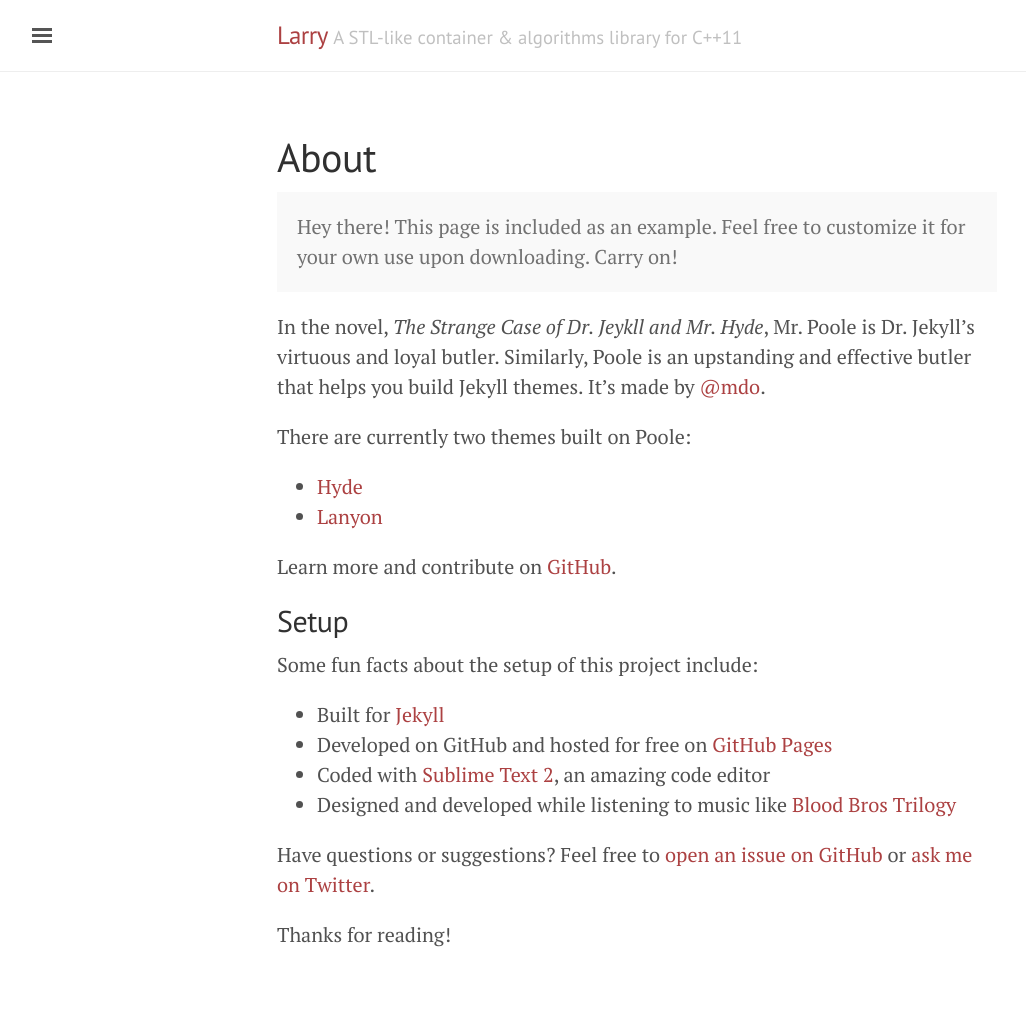
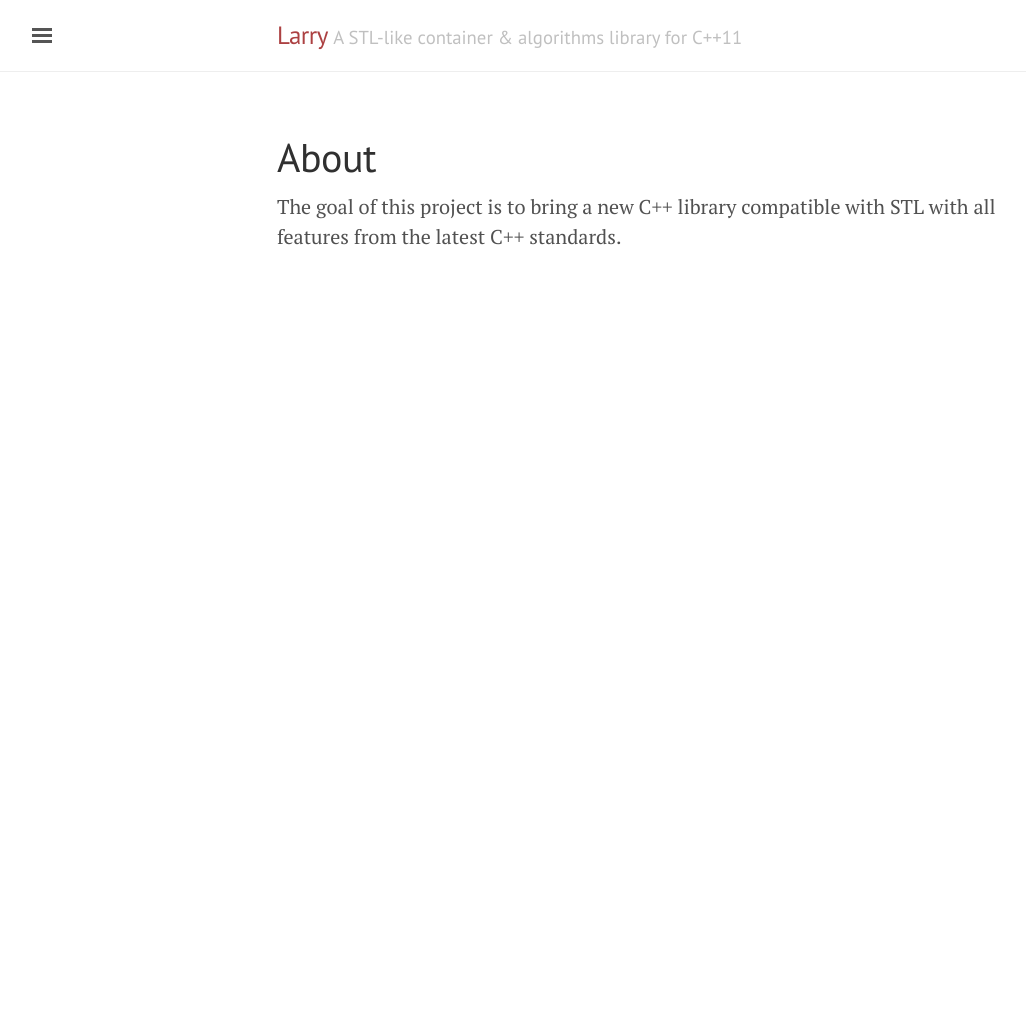
Before and after one commit to dezelin/larry, a Jekyll site: the page built from about.md, in a window 1280 px wide. Shown: the whole page, without its empty margins (3-1029 px from the left). Built offline with Jekyll 4.4.1, drawn with Linux system fonts in a browser that asks for light colours; after the commit the page ends 900 px from its top, so only the background shows below that.

Commit message:
Updated about.md

```diff
--- a/about.md
+++ b/about.md
@@ -1,30 +1,8 @@
 ---
 layout: page
 title: About
+published: true
 ---
 
-<p class="message">
-  Hey there! This page is included as an example. Feel free to customize it for your own use upon downloading. Carry on!
-</p>
 
-In the novel, *The Strange Case of Dr. Jeykll and Mr. Hyde*, Mr. Poole is Dr. Jekyll's virtuous and loyal butler. Similarly, Poole is an upstanding and effective butler that helps you build Jekyll themes. It's made by [@mdo](https://twitter.com/mdo).
-
-There are currently two themes built on Poole:
-
-* [Hyde](http://hyde.getpoole.com)
-* [Lanyon](http://lanyon.getpoole.com)
-
-Learn more and contribute on [GitHub](https://github.com/poole).
-
-## Setup
-
-Some fun facts about the setup of this project include:
-
-* Built for [Jekyll](http://jekyllrb.com)
-* Developed on GitHub and hosted for free on [GitHub Pages](https://pages.github.com)
-* Coded with [Sublime Text 2](http://sublimetext.com), an amazing code editor
-* Designed and developed while listening to music like [Blood Bros Trilogy](https://soundcloud.com/maddecent/sets/blood-bros-series)
-
-Have questions or suggestions? Feel free to [open an issue on GitHub](https://github.com/poole/issues/new) or [ask me on Twitter](https://twitter.com/mdo).
-
-Thanks for reading!
+The goal of this project is to bring a new C++ library compatible with STL with all features from the latest C++ standards.
```
